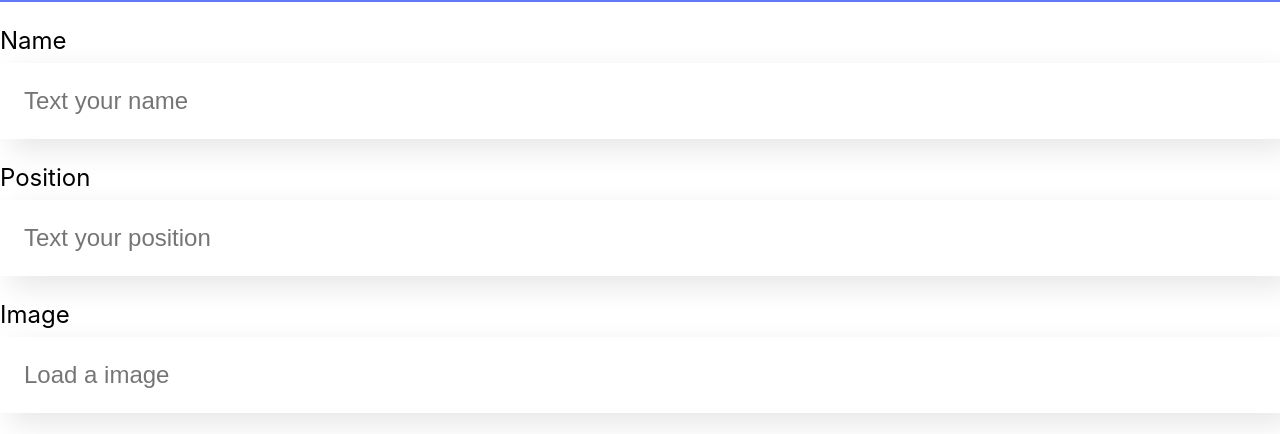
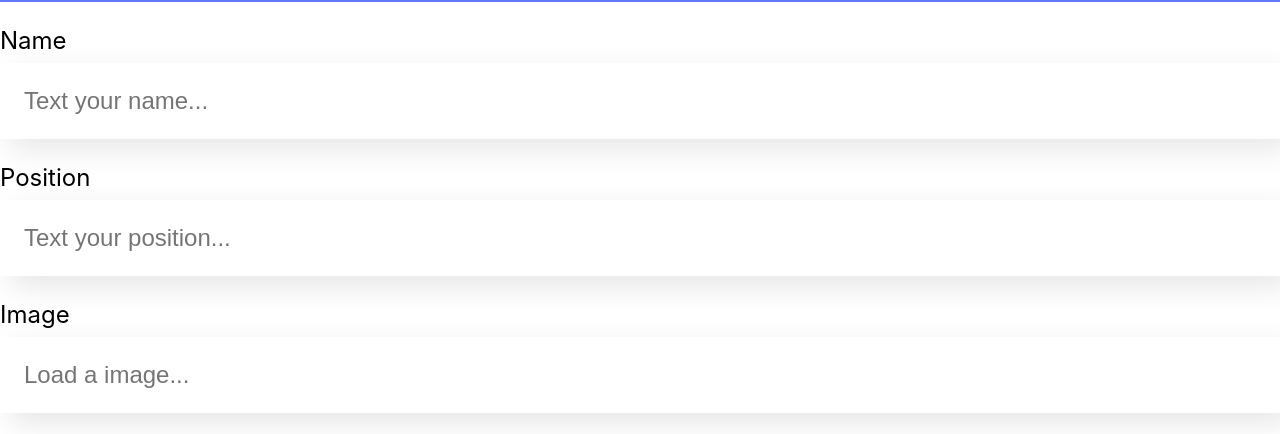
Before and after one commit to CauevSilv/react-basic, a JavaScript app in the folder organo/: page / in a window 1280 px wide. Shown: the part 496-930 px from the top of the page. Built offline with nearby package versions, Linux system fonts and the light colour scheme; the HTML template or start-up script is replaced by a standard one.

Commit message:
✨ (feat): added props concat for placeholder

```diff
--- a/organo/src/componentes/TextField/index.js
+++ b/organo/src/componentes/TextField/index.js
@@ -1,10 +1,13 @@
 import './TextField.css';
 
 const TextField = (props) => {
+
+    const concatPlaceholder = props.placeholder + '...';
+
     return (
         <div className="text-field">
             <label>{props.label}</label>
-            <input  placeholder={props.placeholder}/>
+            <input  placeholder={concatPlaceholder}/>
         </div>
     )
 }
```
